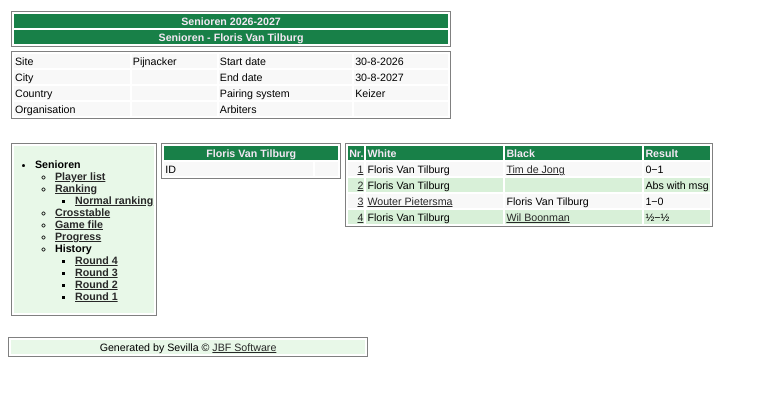
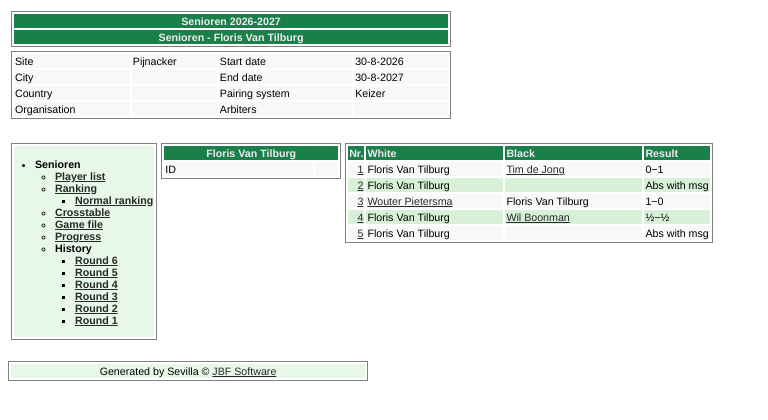
Before and after one commit to ScheveToren/schevetoren-site, a plain HTML site: page docs/2026-2027/Grp1-Pl20.html in a window 1280 px wide. Shown: the whole page, without its empty margins (0-768 px from the left). Drawn offline with Linux system fonts and the light colour scheme.

Commit message:
Update docs/2026-2027/Grp1-Pl20.html 2026-10-10 09:58:38

```diff
--- a/docs/2026-2027/Grp1-Pl20.html
+++ b/docs/2026-2027/Grp1-Pl20.html
@@ -1,5 +1,5 @@
 <!DOCTYPE html>
-<!-- Generated by Sevilla 18.3.2 (C) JBF Software 26-9-2026 00:02:44 -->
+<!-- Generated by Sevilla 18.3.2 (C) JBF Software 10-10-2026 00:08:56 -->
 <html xmlns="http://www.w3.org/1999/xhtml" xml:lang="en" lang="en">
 <head id="Header">
 <title>Floris Van Tilburg</title>
@@ -61,7 +61,7 @@
 <ul>
 <li><a href="Grp1-PLst.html">Player&nbsp;list</a></li>
 <li>
-<a href="Grp1-Rd4.html">Ranking</a>
+<a href="Grp1-Rd5.html">Ranking</a>
 <ul>
 <li><a href="Grp1-Layout1.html">Normal&nbsp;ranking</a></li>
 </ul>
@@ -71,6 +71,8 @@
 <li><a href="Grp1-Progr.html">Progress</a></li>
 <li>History
 <ul>
+<li><a href="Grp1-Rd6.html">Round&nbsp;6</a></li>
+<li><a href="Grp1-Rd5.html">Round&nbsp;5</a></li>
 <li><a href="Grp1-Rd4.html">Round&nbsp;4</a></li>
 <li><a href="Grp1-Rd3.html">Round&nbsp;3</a></li>
 <li><a href="Grp1-Rd2.html">Round&nbsp;2</a></li>
@@ -132,6 +134,12 @@
 </td>
 <td>½&minus;½</td>
 </tr>
+<tr class="GameListOddLine">
+<td style="text-align:right;"><a href="Grp1-Rd5.html">5</a></td>
+<td>Floris&nbsp;Van&nbsp;Tilburg</td>
+<td>&nbsp;</td>
+<td>Abs with msg</td>
+</tr>
 </table>
 </td>
 </tr></table>
```
